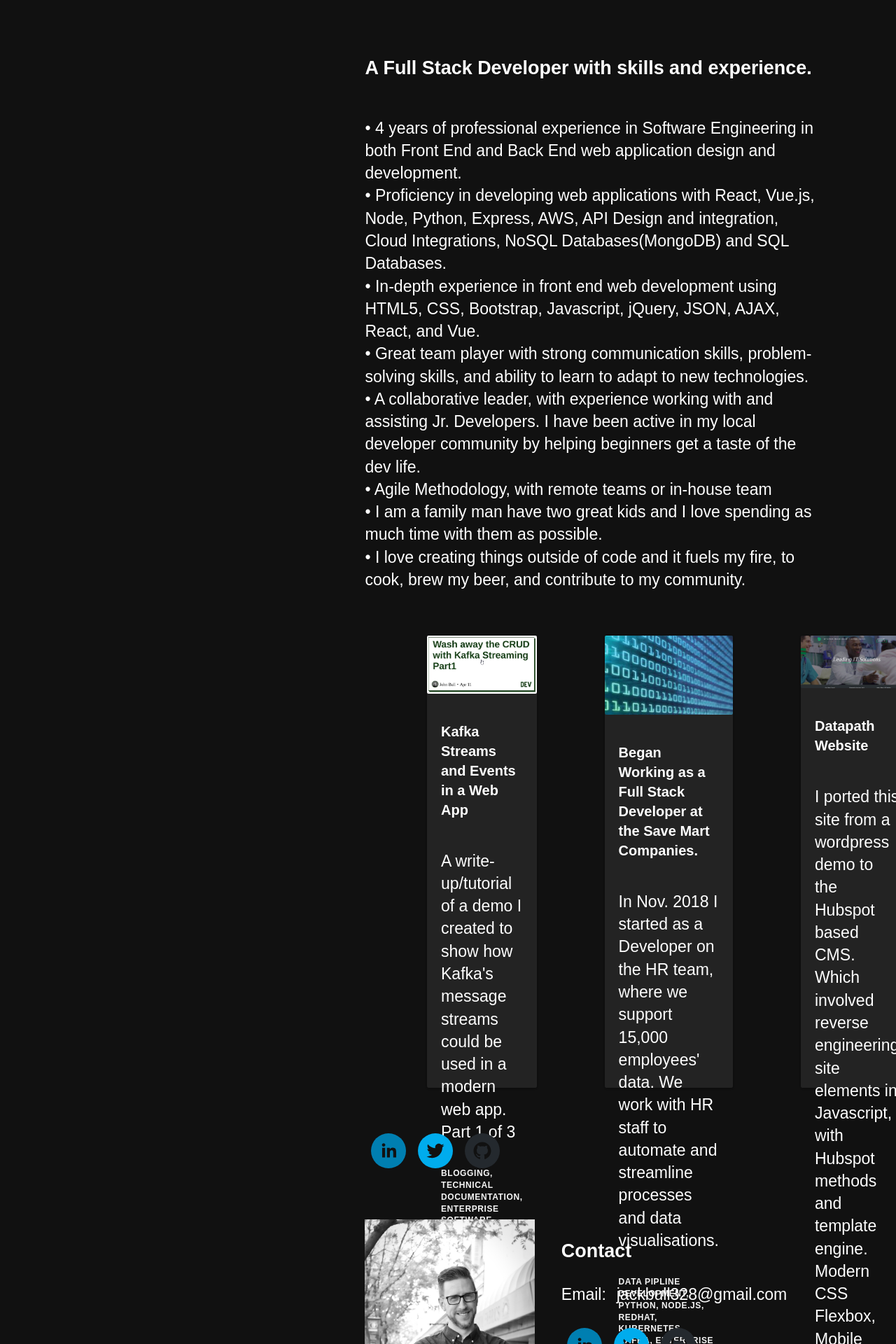
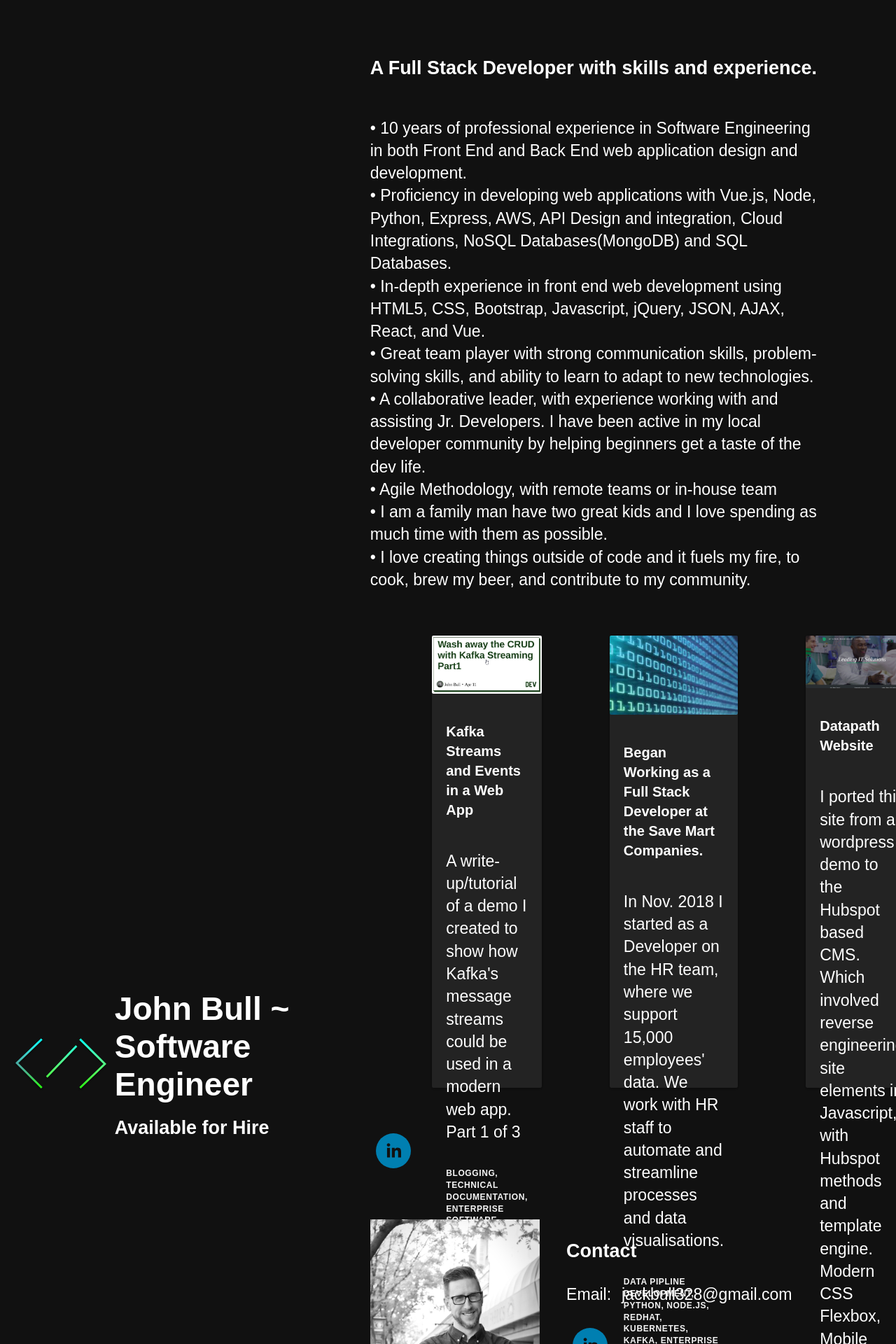
Before and after one commit to jbull328/react-portfolio, a React (Create React App) app: page / in a window 1280 px wide. Shown: the top 1920 px of the page at 70% size. Built offline with nearby package versions, Linux system fonts and the light colour scheme; what webfontloader would draw is missing.

Commit message:
updated info

```diff
--- a/src/components/Landing.js
+++ b/src/components/Landing.js
@@ -59,9 +59,9 @@ class Landing extends Component {
       <div className="Landing">
         <h3>A Full Stack Developer with skills and experience.</h3>
         <p>
-          • 4 years of professional experience in Software Engineering in both
+          • 10 years of professional experience in Software Engineering in both
           Front End and Back End web application design and development.
-          <br />• Proficiency in developing web applications with React, Vue.js,
+          <br />• Proficiency in developing web applications with Vue.js,
           Node, Python, Express, AWS, API Design and integration, Cloud Integrations,
           NoSQL Databases(MongoDB) and SQL Databases.
           <br />• In-depth experience in front end web development
--- a/src/components/ProjectsList.js
+++ b/src/components/ProjectsList.js
@@ -19,6 +19,14 @@ class ProjectsList extends Component {
   componentDidMount() {
     try {
       const projects = [
+          {
+            id: 'proj15',
+            projectTitle: 'Peapod Digital Labs',
+            projectSkills: 'Vue.js, E-Commerce, Citrus-Ad, Vuex',
+            img: citrusAd,
+            projectDescription: 'Implemented and supported an ad campaign platform that brought $500,000 per month in new revenue to the business.',
+            projectUrl: "https://stopandshop.com",
+          },
           {
             id: 'proj1',
             projectTitle: 'Hawksoft CMS',
--- a/src/components/SocialMedia.js
+++ b/src/components/SocialMedia.js
@@ -7,8 +7,6 @@ class Social extends Component {
     return (
       <div>
         <SocialIcon className="social" url="https://linkedin.com/in/jbull328"  network="linkedin"/>
-        <SocialIcon className="social" url="https://twitter.com/jbull328"  network="twitter"/>
-        <SocialIcon className="social" url="https://github.com/jbull328"  network="github"/>
       </div>
     )
   }
```
Also changed, not shown: src/img/citrusAd.png (added).
